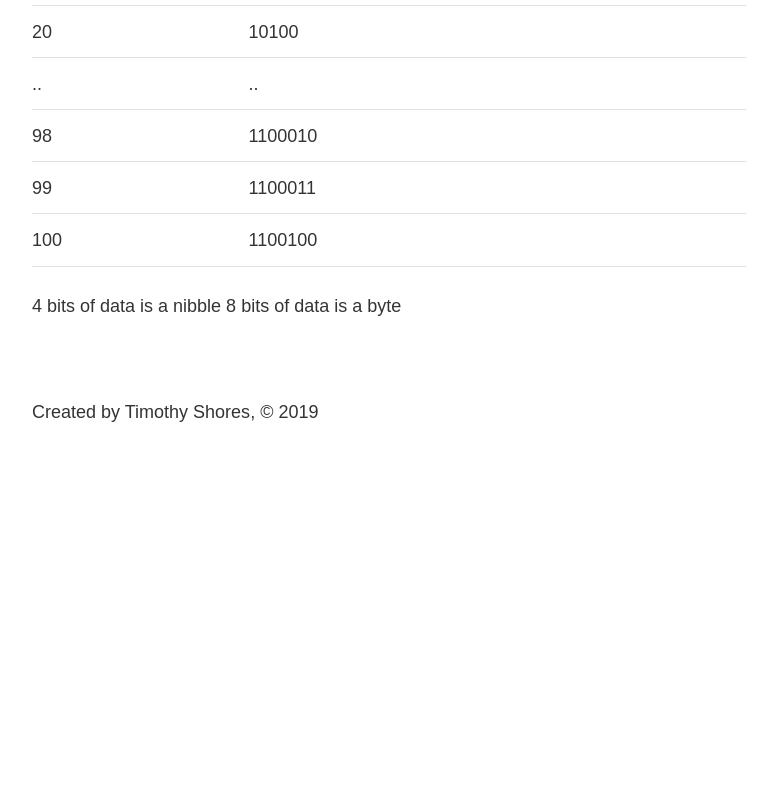
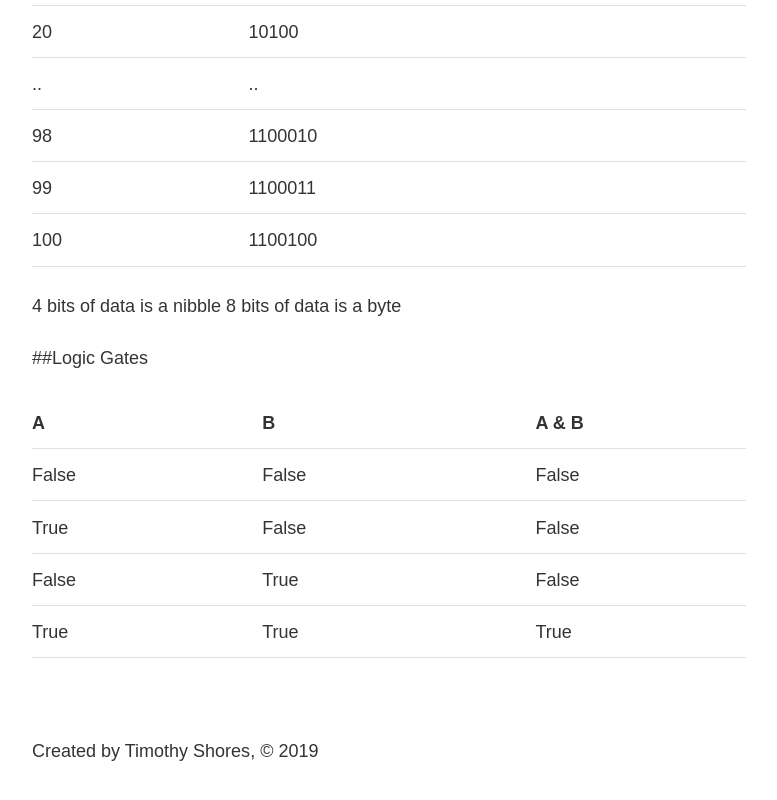
Before and after one commit to timothyshores/Portfolio, a Gatsby site: page /blog/computer-architecture in a window 1280 px wide. Shown: the part 1708-2508 px from the top of the page, without its empty margins (251-1028 px from the left). Before the commit the page ends 2177 px from the top, so only its background shows below. Built offline with nearby package versions, Linux system fonts and the light colour scheme; Gatsby itself is replaced by a stand-in of ours.

Commit message:
Added notes from lecture

```diff
--- a/src/blog/computer-architecture.md
+++ b/src/blog/computer-architecture.md
@@ -41,3 +41,13 @@ date: "2019-10-14"
 
 4 bits of data is a nibble
 8 bits of data is a byte
+
+
+##Logic Gates
+
+| A     | B     | A & B |
+| ----- | ----- | ----- |
+| False | False | False |
+| True  | False | False |
+| False | True  | False |
+| True  | True  | True  |
```
Also changed, not shown: src/blog/hash-tables-and-blockchain.md (+5 -0 lines).
